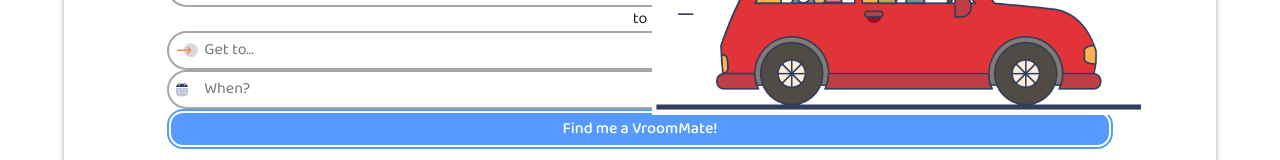
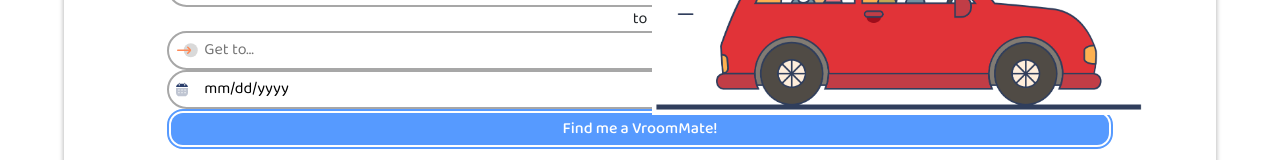
Before and after one commit to agerard57/VroomMates, a React (Create React App) app in the folder client/: page /home in a window 1280 px wide. Shown: the part 998-1158 px from the top of the page. Built offline with nearby package versions, Linux system fonts and the light colour scheme; what react-toast-notifications would draw is missing.

Commit message:
feat: Improve naming in search

```diff
--- a/client/src/landingPage/components/landingSection/SearchBox.tsx
+++ b/client/src/landingPage/components/landingSection/SearchBox.tsx
@@ -36,7 +36,7 @@
               <Input
                 inputName="type"
                 inputType="radio"
-                radioValue="singleTrip"
+                radioValue="single"
                 inputPlaceholder={t(
                   "landingSection.search.tripType.singleTrip"
                 )}
@@ -49,7 +49,7 @@
               <Input
                 inputName="type"
                 inputType="radio"
-                radioValue="frequentTrip"
+                radioValue="frequent"
                 inputPlaceholder={t(
                   "landingSection.search.tripType.frequentTrip"
                 )}
@@ -78,7 +78,7 @@
           <Row>
             <Input
               inputName="date"
-              inputType="text"
+              inputType="date"
               inputPlaceholder={t("landingSection.search.date")}
               icon={calendarIcon}
             />
```
